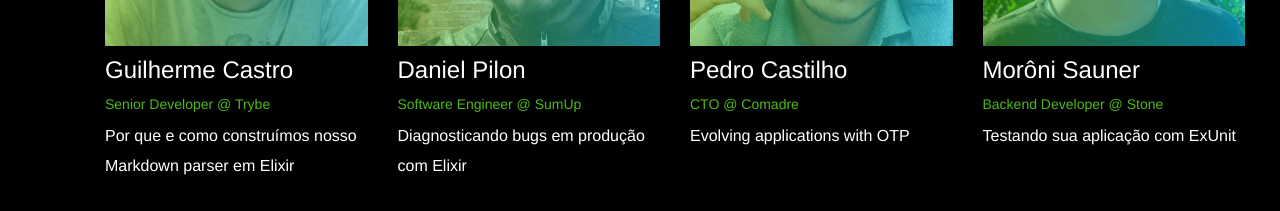
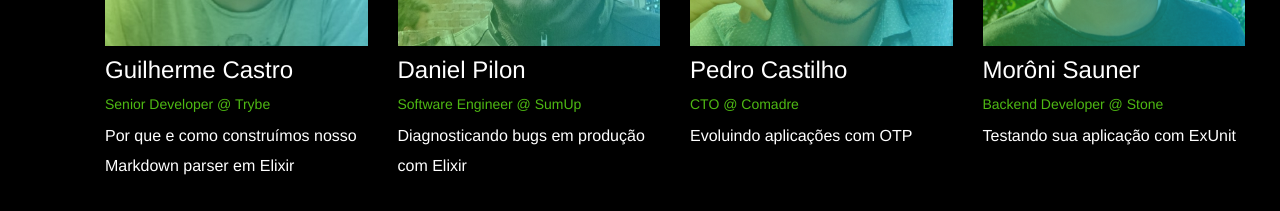
Before and after one commit to felipecotto/codebeam2021, a Next.js app: page / in a window 1280 px wide. Shown: the part 3700-3911 px from the top of the page. Built offline with nearby package versions, Linux system fonts and the light colour scheme; a web font is replaced by a local one.

Commit message:
[content] alteração no texto do pedro castilho

```diff
--- a/src/components/Talks/index.js
+++ b/src/components/Talks/index.js
@@ -9,7 +9,7 @@ export default function Talks() {
         { id: 4, name: "Fernanda Bernardo", job: "Tech Community Manager @ Comadre", image: "/FernandaBernardo.jpg", talk: "De Frontend à Tech Community Manager", more: "" },
         { id: 5, name: "Guilherme Castro", job: "Senior Developer @ Trybe", image: "/GuilhermeCastro.jpg", talk: "Por que e como construímos nosso Markdown parser em Elixir", more: "" },
         { id: 6, name: "Daniel Pilon", job: "Software Engineer @ SumUp", image: "/DanielPilon.jpg", talk: "Diagnosticando bugs em produção com Elixir", more: "" },
-        { id: 7, name: "Pedro Castilho", job: "CTO @ Comadre", image: "/PedroCastilho.jpg", talk: "Evolving applications with OTP", more: "" },
+        { id: 7, name: "Pedro Castilho", job: "CTO @ Comadre", image: "/PedroCastilho.jpg", talk: "Evoluindo aplicações com OTP", more: "" },
         { id: 8, name: "Morôni Sauner", job: "Backend Developer @ Stone", image: "/MoroniSauner.jpg", talk: "Testando sua aplicação com ExUnit", more: "" },
         { id: 9, name: "Adolfo Neto", job: "Host do Elixir em Foco | Professor @ UTFPR", image: "/adolfo.jpg", talk: "As funções que não são funções (matemáticas) em Elixir", more: "" },
         { id: 10, name: "Bernardo Amorim", job: "Software Engineer @  Saltpay", image: "/BernardoAmorim.jpg", talk: "Elixir sem Mix: Aprendendo a ferramenta ao tentar não utilizá-la", more: "https://codesync.global/speaker/bernardo-amorim/"},
```
